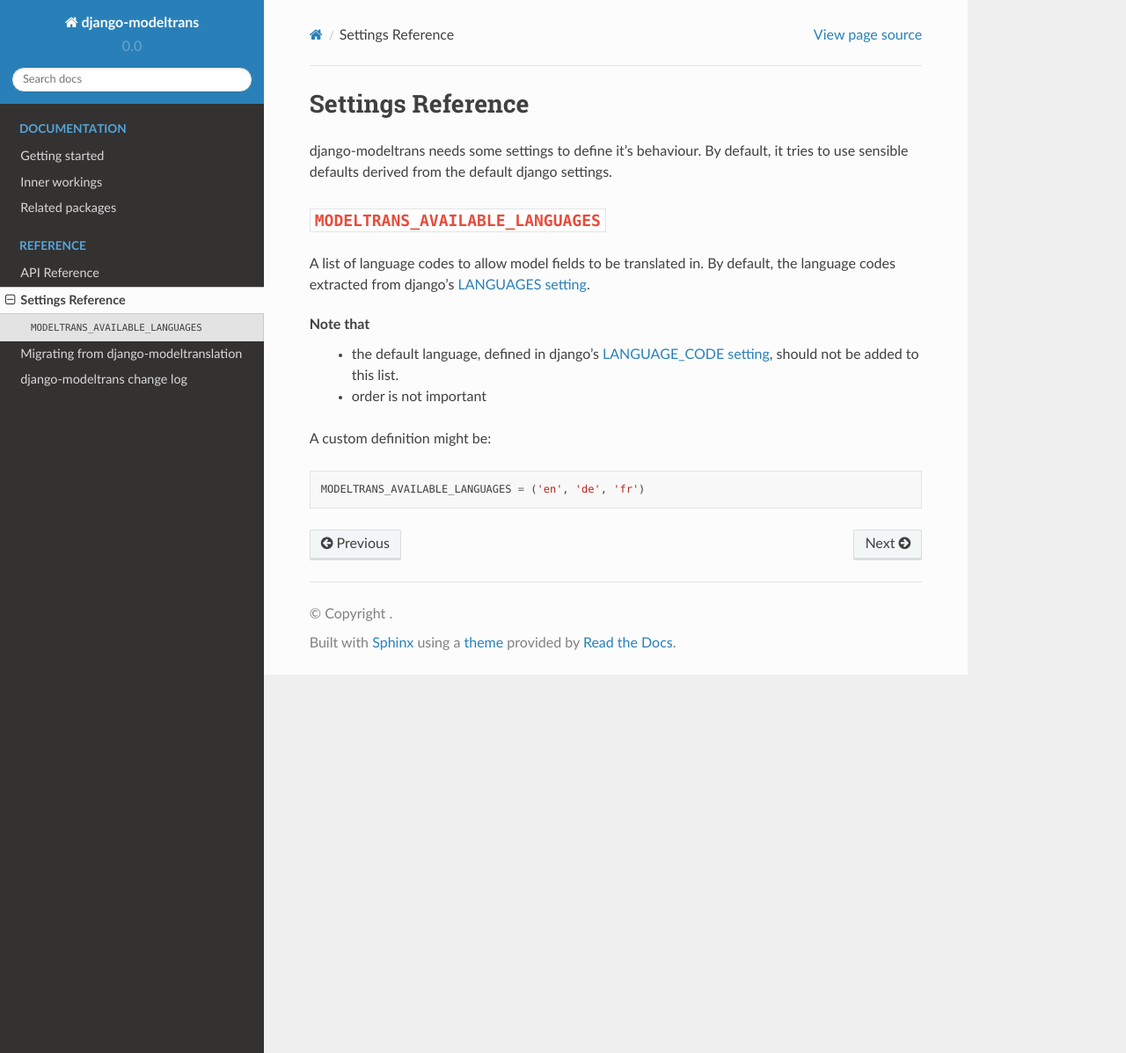
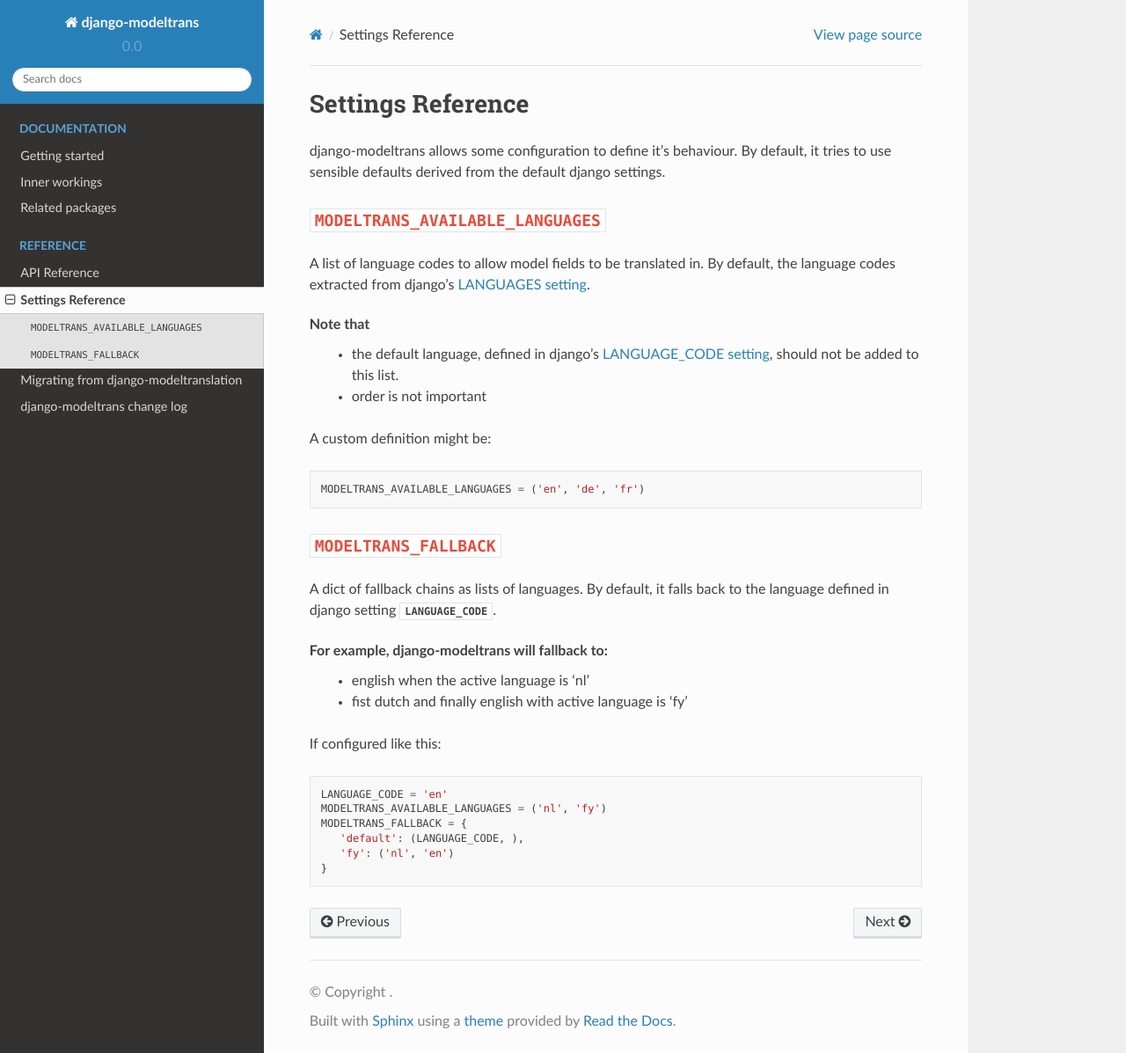
Before and after one commit to zostera/django-modeltrans, a Sphinx documentation site: the page built from docs/pages/settings.rst, in a window 1280 px wide and 1197 px high. Shown: the whole window at 88% size. Built offline with Sphinx 7.4.7 and the Read the Docs theme 2.0.0, drawn with Linux system fonts in a browser that asks for light colours.

Commit message:
Add docs for the fallback setting

```diff
--- a/docs/pages/settings.rst
+++ b/docs/pages/settings.rst
@@ -1,8 +1,8 @@
 Settings Reference
 ==================
 
-django-modeltrans needs some settings to define it's behaviour. By default, it tries to
-use sensible defaults derived from the default django settings.
+django-modeltrans allows some configuration to define it's behaviour.
+By default, it tries to use sensible defaults derived from the default django settings.
 
 ``MODELTRANS_AVAILABLE_LANGUAGES``
 ----------------------------------
@@ -17,3 +17,21 @@ Note that
 A custom definition might be::
 
     MODELTRANS_AVAILABLE_LANGUAGES = ('en', 'de', 'fr')
+
+
+``MODELTRANS_FALLBACK``
+-----------------------
+A dict of fallback chains as lists of languages. By default, it falls back to the language defined in django setting `LANGUAGE_CODE`.
+
+For example, django-modeltrans will fallback to:
+ - english when the active language is 'nl'
+ - fist dutch and finally english with active language is 'fy'
+
+If configured like this::
+
+    LANGUAGE_CODE = 'en'
+    MODELTRANS_AVAILABLE_LANGUAGES = ('nl', 'fy')
+    MODELTRANS_FALLBACK = {
+       'default': (LANGUAGE_CODE, ),
+       'fy': ('nl', 'en')
+    }
```
Also changed, not shown: 1 other file.
